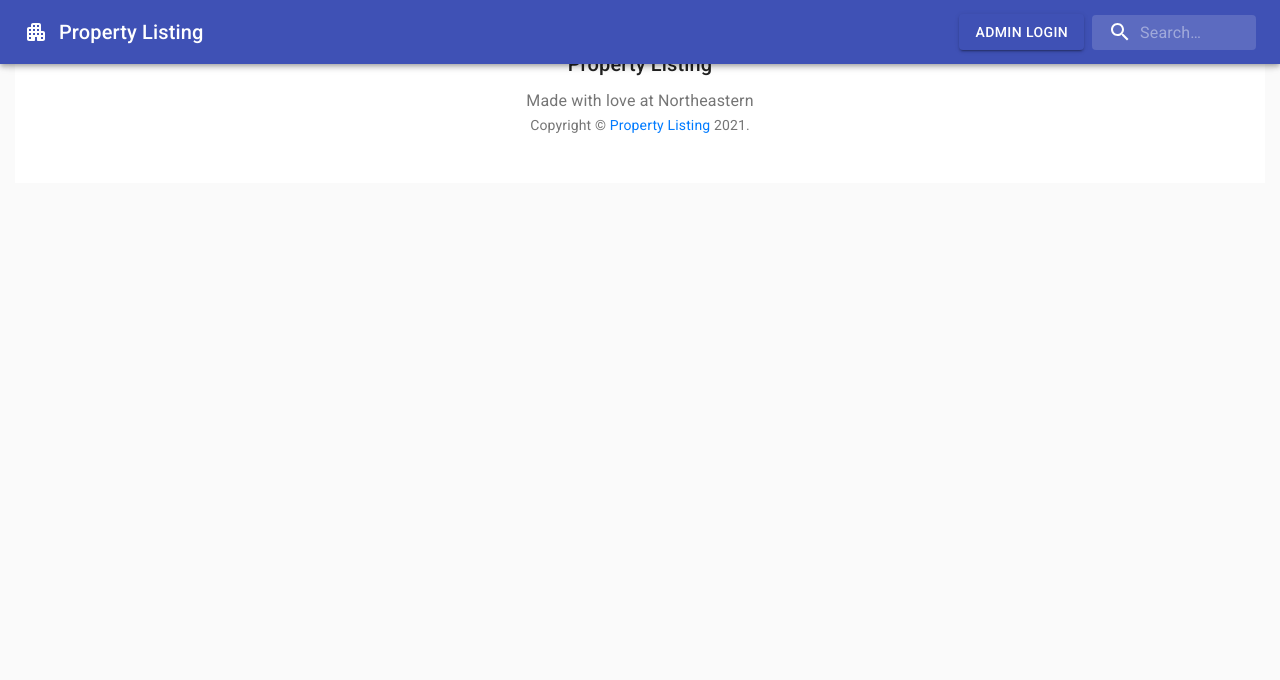
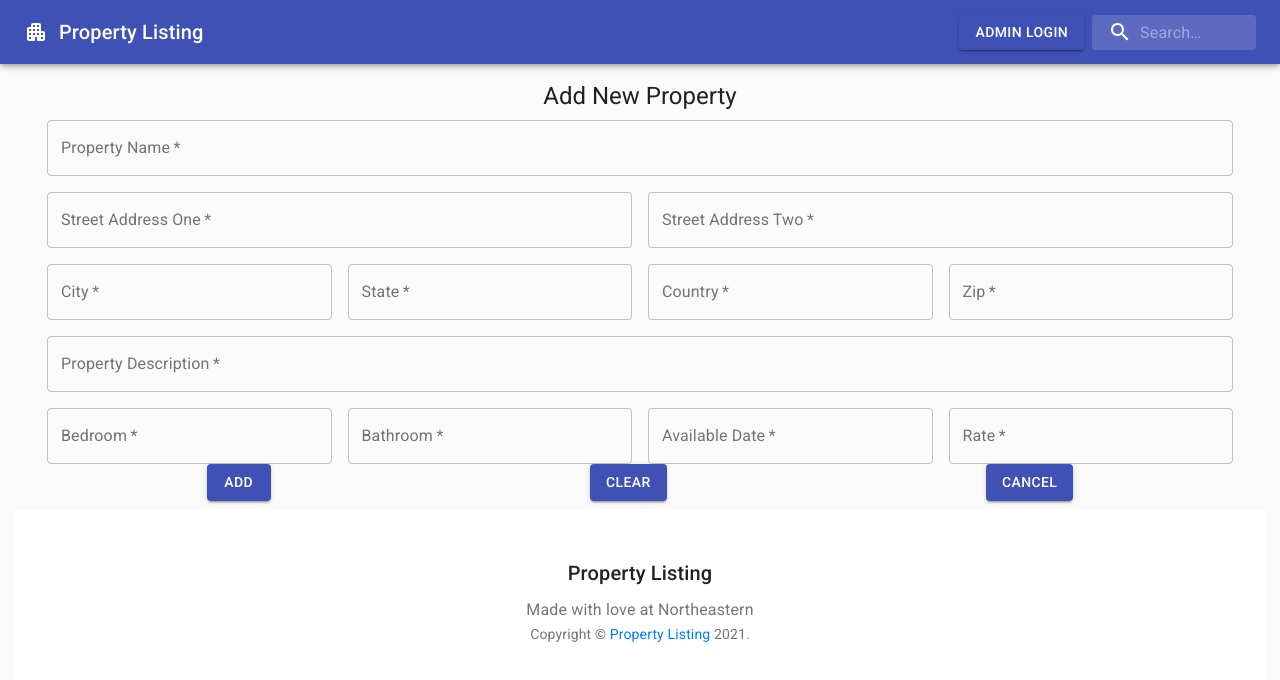
Before and after one commit to shadymaniac313/wbdv-team-project-proprental, a React (Create React App) app: page /admin/AddProperty in a window 1280 px wide. Shown: the top 680 px of the page. Built offline with nearby package versions, Linux system fonts and the light colour scheme.

Commit message:
Update admin-addproperty.component.js

```diff
--- a/src/components/admin-addproperty.component.js
+++ b/src/components/admin-addproperty.component.js
@@ -18,22 +18,223 @@ import FooterComponent from "./footer.component";
 
 
 const useStyles = makeStyles((theme) => ({
+    addpropertycss: {
+        display: 'flex',
+        flexDirection: 'column',
+        alignItems: 'center',
+        marginTop: theme.spacing(10),
+        margin: theme.spacing(1),
+    },
+    addpropertyform: {
+        width: '100%',
+        marginTop: theme.spacing(1),
+
+    },
+
 
 }));
 
 export default function AddProperty() {
 
-
     const classes = useStyles();
 
     return (
         <div>
-        <Container component="main" maxWidth="xs">
+        <Container component="main">
         <SearchAppBar />
         <CssBaseline />
 
 
+        <div className={classes.addpropertycss}>
+                <Typography component="h1" variant="h5">
+                    Add New Property
+                </Typography>
+                <form className={classes.addpropertyform} noValidate>
+                    <Grid container spacing={2}>
+                        <Grid item xs={12}>
+                            <TextField
+                                variant="outlined"
+                                required
+                                fullWidth
+                                name="propertyName"
+                                label="Property Name"
+                                type="text"
+                                id="propertyName"
+                                autoComplete="Property Name"
+                            />
+                        </Grid>
+                        <Grid item xs={12}  sm={6}>
+                            <TextField
+                                variant="outlined"
+                                required
+                                fullWidth
+                                name="propertyAddressOne"
+                                label="Street Address One"
+                                type="text"
+                                id="propertyAddressOne"
+                                autoComplete="Address One"
+                            />
+                        </Grid>
+                        <Grid item xs={12}  sm={6}>
+                            <TextField
+                                variant="outlined"
+                                required
+                                fullWidth
+                                name="propertyAddressTwo"
+                                label="Street Address Two"
+                                type="text"
+                                id="propertyAddressTwo"
+                                autoComplete="Address Two"
+                            />
+                        </Grid>
+                        <Grid item xs={12}  md={3} sm={6}>
+                            <TextField
+                                variant="outlined"
+                                required
+                                fullWidth
+                                name="propertycity"
+                                label="City"
+                                type="text"
+                                id="propertycity"
+                                autoComplete="City"
+                            />
+                        </Grid>
+                        <Grid item xs={12}  md={3} sm={6}>
+                            <TextField
+                                variant="outlined"
+                                required
+                                fullWidth
+                                name="propertyState"
+                                label="State"
+                                type="text"
+                                id="propertyState"
+                                autoComplete="State"
+                            />
+                        </Grid>
+                        <Grid item xs={12}  md={3} sm={6}>
+                            <TextField
+                                variant="outlined"
+                                required
+                                fullWidth
+                                name="propertyCountry"
+                                label="Country"
+                                type="text"
+                                id="propertyCountry"
+                                autoComplete="Country"
+                            />
+                        </Grid>
+                        <Grid item xs={12}  md={3} sm={6}>
+                            <TextField
+                                variant="outlined"
+                                required
+                                fullWidth
+                                name="propertyZip"
+                                label="Zip"
+                                type="text"
+                                id="propertyZip"
+                                autoComplete="Zip"
+                            />
+                        </Grid>
+                        <Grid item xs={12}>
+                            <TextField
+                                variant="outlined"
+                                required
+                                fullWidth
+                                name="propertyDescription"
+                                label="Property Description"
+                                type="text"
+                                id="propertyDescription"
+                                autoComplete="Property Description"
+                            />
+                        </Grid>
+                        <Grid item xs={12}  md={3} sm={6}>
+                            <TextField
+                                variant="outlined"
+                                required
+                                fullWidth
+                                name="propertyBedroom"
+                                label="Bedroom"
+                                type="text"
+                                id="propertyBedroom"
+                                autoComplete="Bedroom"
+                            />
+                        </Grid>
+                        <Grid item xs={12}  md={3} sm={6}>
+                            <TextField
+                                variant="outlined"
+                                required
+                                fullWidth
+                                name="propertyBathroom"
+                                label="Bathroom"
+                                type="text"
+                                id="propertyBathroom"
+                                autoComplete="Bathroom"
+                            />
+                        </Grid>
 
+                        <Grid item xs={12}  md={3} sm={6}>
+                            <TextField
+                                variant="outlined"
+                                required
+                                fullWidth
+                                name="propertyAvailableDate"
+                                label="Available Date"
+                                type="text"
+                                id="propertyAvailableDate"
+                                autoComplete="Available Date"
+                            />
+                        </Grid>
+                        <Grid item xs={12}  md={3} sm={6}>
+                            <TextField
+                                variant="outlined"
+                                required
+                                fullWidth
+                                name="propertyRate"
+                                label="Rate"
+                                type="text"
+                                id="propertyRate"
+                                autoComplete="Rate"
+                            />
+                        </Grid>
+
+
+                    </Grid>
+
+                    <Grid container
+                    className={classes.addPropertyBtns}
+                    direction="row"
+                    justify="space-around">
+                        <Grid item >
+                            <Button
+                            type="submit"
+                            fullWidth
+                            variant="contained"
+                            color="primary"
+                            className={classes.submit}
+                            >Add</Button>
+                        </Grid>
+                        <Grid item  >
+                            <Button
+                            type="submit"
+                            fullWidth
+                            variant="contained"
+                            color="primary"
+                            className={classes.submit}
+                            >Clear</Button>
+                        </Grid>
+                        <Grid item >
+                            <Button
+                            type="submit"
+                            fullWidth
+                            variant="contained"
+                            color="primary"
+                            className={classes.submit}
+                            >Cancel</Button>
+                        </Grid>
+                    </Grid>
+
+                </form>
+            </div>
 
 
         </Container>
```
